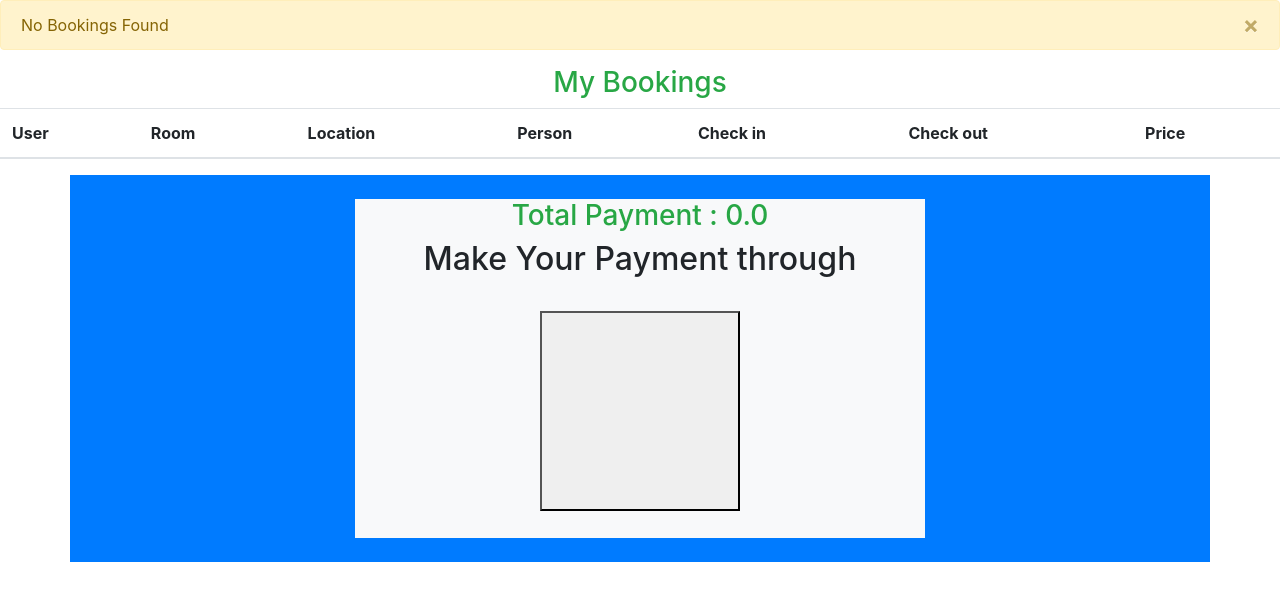
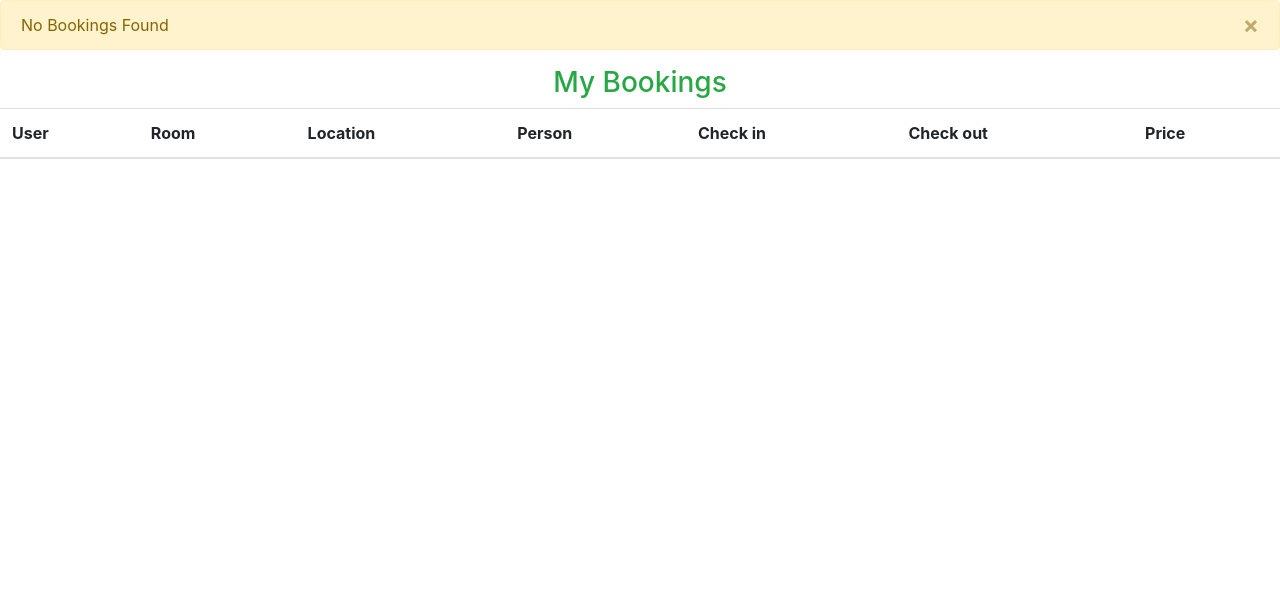
Before and after one commit to ChitrapuSaiTeja/HotelManagement-Django, a Django app: page /user/bookings in a window 1280 px wide. Shown: the part 70-671 px from the top of the page. Run offline with Django 3.2, Linux system fonts and the light colour scheme; a user stored in the database is signed in; data comes from the database, SQL or seed files in the repository; data that the repository does not hold is empty; some libraries are stand-ins or nearby versions; some web fonts are replaced.

Commit message:
Update mybookings.html

```diff
--- a/templates/user/mybookings.html
+++ b/templates/user/mybookings.html
@@ -25,24 +25,7 @@
     {% endfor %}
 </table>
 
-<div class="container bg-primary">
 
-    <div class="row">
-        <div class="col-md-6 col-lg-6 col-xlg-6 col-sm-12 mx-auto my-4 bg-light">
-            <h3 class="text-center  text-success">Total Payment : {{totalamount}}</h3>
-            <h2 class="text-center" >Make Your Payment through</h2>
-
-            <div class="container text-center" >
-                <div class="row">
-                    <div class="col-md-6 col-lg-6 col-xlg-6 col-sm-12 mx-auto my-4 bg-light " >
-                        <button id="paypal-button-container" style="height: 200px; width: 200px;"></button>
-                    </div>
-                </div>
-            </div>
-        </div>
-    </div>
-
-</div>
 
 
 
```
